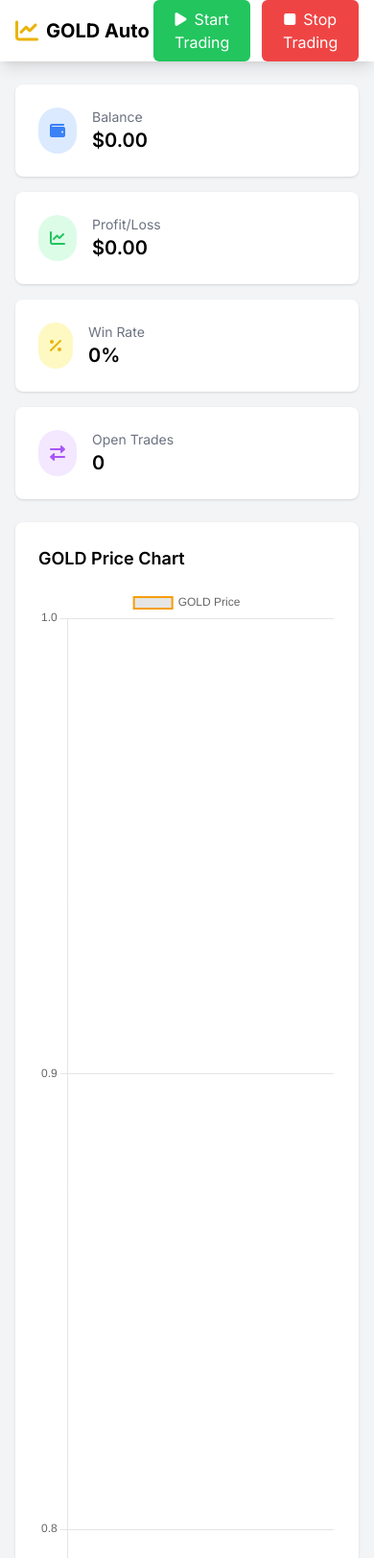
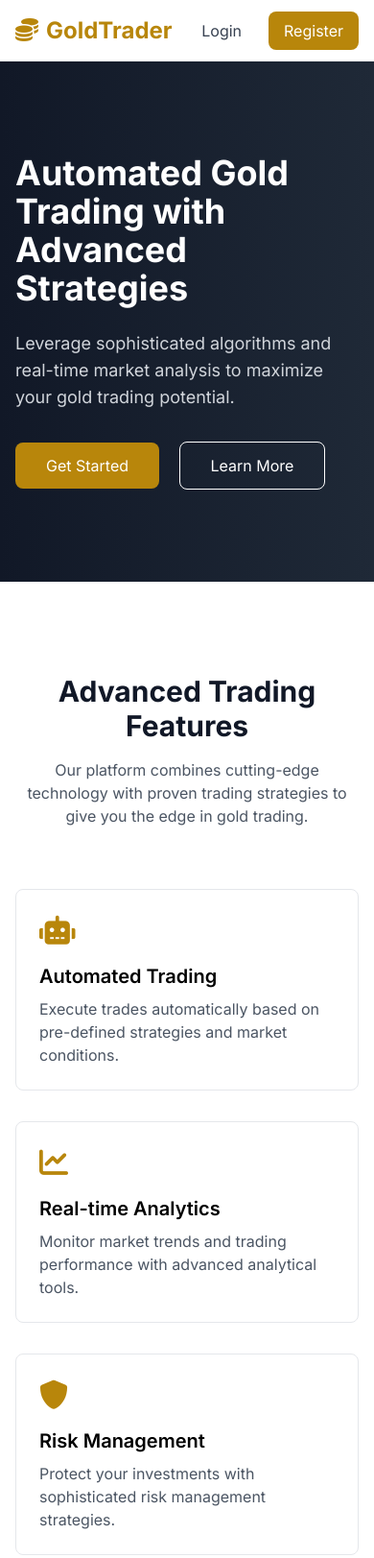
Before and after one commit to shounza/blackboxai-1744496457272, a plain HTML site: page gold-trader/frontend/index.html in a window 390 px wide. Shown: the top 1623 px of the page at 96% size. Drawn offline with nearby package versions, Linux system fonts and the light colour scheme; no server answers.

Commit message:
Add gold-trader/frontend/index.html 1744500358658

```diff
--- a/gold-trader/frontend/index.html
+++ b/gold-trader/frontend/index.html
@@ -3,133 +3,191 @@
 <head>
     <meta charset="UTF-8">
     <meta name="viewport" content="width=device-width, initial-scale=1.0">
-    <title>GOLD Auto Trader - Dashboard</title>
+    <title>GoldTrader - Automated Gold Trading Platform</title>
     <script src="https://cdn.tailwindcss.com"></script>
     <link href="https://fonts.googleapis.com/css2?family=Inter:wght@400;500;600;700&display=swap" rel="stylesheet">
     <link rel="stylesheet" href="https://cdnjs.cloudflare.com/ajax/libs/font-awesome/6.0.0-beta3/css/all.min.css">
-    <script src="https://cdn.jsdelivr.net/npm/chart.js"></script>
-    <style>
-        body {
-            font-family: 'Inter', sans-serif;
+    <script>
+        tailwind.config = {
+            theme: {
+                extend: {
+                    fontFamily: {
+                        sans: ['Inter', 'sans-serif'],
+                    },
+                    colors: {
+                        gold: {
+                            light: '#FFD700',
+                            DEFAULT: '#D4AF37',
+                            dark: '#B8860B',
                         }
-    </style>
+                    }
+                }
+            }
+        }
+    </script>
 </head>
-<body class="bg-gray-100">
+<body class="font-sans bg-gray-50">
     <!-- Navigation -->
     <nav class="bg-white shadow-lg">
-        <div class="max-w-7xl mx-auto px-4">
+        <div class="max-w-7xl mx-auto px-4 sm:px-6 lg:px-8">
             <div class="flex justify-between h-16">
-                <div class="flex">
-                    <div class="flex-shrink-0 flex items-center">
-                        <i class="fas fa-chart-line text-yellow-500 text-2xl mr-2"></i>
-                        <span class="text-xl font-bold">GOLD Auto Trader</span>
+                <div class="flex items-center">
+                    <span class="text-2xl font-bold text-gold-dark">
+                        <i class="fas fa-coins mr-2"></i>GoldTrader
+                    </span>
                 </div>
-                </div>
-                <div class="flex items-center">
-                    <button id="startTradingBtn" class="bg-green-500 hover:bg-green-600 text-white px-4 py-2 rounded-md mr-3">
-                        <i class="fas fa-play mr-2"></i>Start Trading
-                    </button>
-                    <button id="stopTradingBtn" class="bg-red-500 hover:bg-red-600 text-white px-4 py-2 rounded-md">
-                        <i class="fas fa-stop mr-2"></i>Stop Trading
-                    </button>
+                <div class="flex items-center space-x-4">
+                    <a href="login.html" class="text-gray-700 hover:text-gold-dark px-3 py-2">Login</a>
+                    <a href="register.html" class="bg-gold-dark text-white px-4 py-2 rounded-lg hover:bg-gold transition-colors">Register</a>
                 </div>
             </div>
         </div>
     </nav>
 
-    <!-- Main Content -->
-    <div class="max-w-7xl mx-auto px-4 py-6">
-        <!-- Account Overview -->
-        <div class="grid grid-cols-1 md:grid-cols-4 gap-4 mb-6">
-            <div class="bg-white rounded-lg shadow p-6">
-                <div class="flex items-center">
-                    <div class="p-3 bg-blue-100 rounded-full">
-                        <i class="fas fa-wallet text-blue-500"></i>
-                    </div>
-                    <div class="ml-4">
-                        <p class="text-sm text-gray-500">Balance</p>
-                        <h3 class="text-xl font-semibold" id="accountBalance">$0.00</h3>
+    <!-- Hero Section -->
+    <div class="bg-gradient-to-r from-gray-900 to-gray-800 text-white">
+        <div class="max-w-7xl mx-auto px-4 sm:px-6 lg:px-8 py-24">
+            <div class="grid grid-cols-1 md:grid-cols-2 gap-12 items-center">
+                <div>
+                    <h1 class="text-4xl md:text-5xl font-bold mb-6">
+                        Automated Gold Trading with Advanced Strategies
+                    </h1>
+                    <p class="text-lg text-gray-300 mb-8">
+                        Leverage sophisticated algorithms and real-time market analysis to maximize your gold trading potential.
+                    </p>
+                    <div class="space-x-4">
+                        <a href="register.html" class="bg-gold-dark text-white px-8 py-3 rounded-lg hover:bg-gold transition-colors inline-block">
+                            Get Started
+                        </a>
+                        <a href="#features" class="border border-white text-white px-8 py-3 rounded-lg hover:bg-white hover:text-gray-900 transition-colors inline-block">
+                            Learn More
+                        </a>
                     </div>
                 </div>
-            </div>
-            <div class="bg-white rounded-lg shadow p-6">
-                <div class="flex items-center">
-                    <div class="p-3 bg-green-100 rounded-full">
-                        <i class="fas fa-chart-line text-green-500"></i>
-                    </div>
-                    <div class="ml-4">
-                        <p class="text-sm text-gray-500">Profit/Loss</p>
-                        <h3 class="text-xl font-semibold" id="profitLoss">$0.00</h3>
-                    </div>
-                </div>
-            </div>
-            <div class="bg-white rounded-lg shadow p-6">
-                <div class="flex items-center">
-                    <div class="p-3 bg-yellow-100 rounded-full">
-                        <i class="fas fa-percentage text-yellow-500"></i>
-                    </div>
-                    <div class="ml-4">
-                        <p class="text-sm text-gray-500">Win Rate</p>
-                        <h3 class="text-xl font-semibold" id="winRate">0%</h3>
-                    </div>
-                </div>
-            </div>
-            <div class="bg-white rounded-lg shadow p-6">
-                <div class="flex items-center">
-                    <div class="p-3 bg-purple-100 rounded-full">
-                        <i class="fas fa-exchange-alt text-purple-500"></i>
-                    </div>
-                    <div class="ml-4">
-                        <p class="text-sm text-gray-500">Open Trades</p>
-                        <h3 class="text-xl font-semibold" id="openTrades">0</h3>
+                <div class="hidden md:block">
+                    <img src="https://images.pexels.com/photos/186461/pexels-photo-186461.jpeg" alt="Gold Trading" class="rounded-lg shadow-2xl">
                 </div>
             </div>
         </div>
     </div>
 
-        <!-- Charts and Trading Activity -->
-        <div class="grid grid-cols-1 lg:grid-cols-2 gap-6">
-            <!-- Price Chart -->
-            <div class="bg-white rounded-lg shadow p-6">
-                <h2 class="text-lg font-semibold mb-4">GOLD Price Chart</h2>
-                <canvas id="priceChart" height="300"></canvas>
+    <!-- Features Section -->
+    <div id="features" class="py-24 bg-white">
+        <div class="max-w-7xl mx-auto px-4 sm:px-6 lg:px-8">
+            <div class="text-center mb-16">
+                <h2 class="text-3xl font-bold text-gray-900 mb-4">Advanced Trading Features</h2>
+                <p class="text-gray-600 max-w-2xl mx-auto">Our platform combines cutting-edge technology with proven trading strategies to give you the edge in gold trading.</p>
             </div>
-
-            <!-- Performance Chart -->
-            <div class="bg-white rounded-lg shadow p-6">
-                <h2 class="text-lg font-semibold mb-4">Performance History</h2>
-                <canvas id="performanceChart" height="300"></canvas>
+            <div class="grid grid-cols-1 md:grid-cols-3 gap-8">
+                <div class="p-6 border border-gray-200 rounded-lg hover:shadow-lg transition-shadow">
+                    <div class="text-gold-dark mb-4 text-3xl">
+                        <i class="fas fa-robot"></i>
                     </div>
+                    <h3 class="text-xl font-semibold mb-2">Automated Trading</h3>
+                    <p class="text-gray-600">Execute trades automatically based on pre-defined strategies and market conditions.</p>
                 </div>
-
-        <!-- Recent Trades -->
-        <div class="mt-6">
-            <div class="bg-white rounded-lg shadow">
-                <div class="px-6 py-4 border-b border-gray-200">
-                    <h2 class="text-lg font-semibold">Recent Trades</h2>
+                <div class="p-6 border border-gray-200 rounded-lg hover:shadow-lg transition-shadow">
+                    <div class="text-gold-dark mb-4 text-3xl">
+                        <i class="fas fa-chart-line"></i>
                     </div>
-                <div class="overflow-x-auto">
-                    <table class="min-w-full divide-y divide-gray-200">
-                        <thead class="bg-gray-50">
-                            <tr>
-                                <th class="px-6 py-3 text-left text-xs font-medium text-gray-500 uppercase tracking-wider">Date/Time</th>
-                                <th class="px-6 py-3 text-left text-xs font-medium text-gray-500 uppercase tracking-wider">Type</th>
-                                <th class="px-6 py-3 text-left text-xs font-medium text-gray-500 uppercase tracking-wider">Entry Price</th>
-                                <th class="px-6 py-3 text-left text-xs font-medium text-gray-500 uppercase tracking-wider">Exit Price</th>
-                                <th class="px-6 py-3 text-left text-xs font-medium text-gray-500 uppercase tracking-wider">Profit/Loss</th>
-                                <th class="px-6 py-3 text-left text-xs font-medium text-gray-500 uppercase tracking-wider">Status</th>
-                            </tr>
-                        </thead>
-                        <tbody class="bg-white divide-y divide-gray-200" id="recentTradesBody">
-                            <!-- Trade rows will be dynamically inserted here -->
-                        </tbody>
-                    </table>
+                    <h3 class="text-xl font-semibold mb-2">Real-time Analytics</h3>
+                    <p class="text-gray-600">Monitor market trends and trading performance with advanced analytical tools.</p>
+                </div>
+                <div class="p-6 border border-gray-200 rounded-lg hover:shadow-lg transition-shadow">
+                    <div class="text-gold-dark mb-4 text-3xl">
+                        <i class="fas fa-shield-alt"></i>
+                    </div>
+                    <h3 class="text-xl font-semibold mb-2">Risk Management</h3>
+                    <p class="text-gray-600">Protect your investments with sophisticated risk management strategies.</p>
                 </div>
             </div>
         </div>
     </div>
 
-    <!-- Scripts -->
-    <script src="js/dashboard.js"></script>
+    <!-- Trading Strategies Section -->
+    <div class="py-24 bg-gray-50">
+        <div class="max-w-7xl mx-auto px-4 sm:px-6 lg:px-8">
+            <div class="text-center mb-16">
+                <h2 class="text-3xl font-bold text-gray-900 mb-4">Trading Strategies</h2>
+                <p class="text-gray-600 max-w-2xl mx-auto">Choose from multiple proven strategies or customize your own approach.</p>
+            </div>
+            <div class="grid grid-cols-1 md:grid-cols-2 gap-8">
+                <div class="bg-white p-8 rounded-lg shadow-lg">
+                    <div class="flex items-center mb-4">
+                        <i class="fas fa-trending-up text-gold-dark text-2xl mr-3"></i>
+                        <h3 class="text-xl font-semibold">EMA Crossover Strategy</h3>
+                    </div>
+                    <p class="text-gray-600 mb-4">Utilize exponential moving averages to identify trend changes and potential entry points.</p>
+                    <ul class="space-y-2 text-gray-600">
+                        <li><i class="fas fa-check text-green-500 mr-2"></i>Fast & Slow EMA crossover signals</li>
+                        <li><i class="fas fa-check text-green-500 mr-2"></i>Trend confirmation</li>
+                        <li><i class="fas fa-check text-green-500 mr-2"></i>Automated execution</li>
+                    </ul>
+                </div>
+                <div class="bg-white p-8 rounded-lg shadow-lg">
+                    <div class="flex items-center mb-4">
+                        <i class="fas fa-chart-bar text-gold-dark text-2xl mr-3"></i>
+                        <h3 class="text-xl font-semibold">RSI Strategy</h3>
+                    </div>
+                    <p class="text-gray-600 mb-4">Trade based on overbought and oversold conditions using the Relative Strength Index.</p>
+                    <ul class="space-y-2 text-gray-600">
+                        <li><i class="fas fa-check text-green-500 mr-2"></i>Overbought/Oversold signals</li>
+                        <li><i class="fas fa-check text-green-500 mr-2"></i>Momentum confirmation</li>
+                        <li><i class="fas fa-check text-green-500 mr-2"></i>Risk management rules</li>
+                    </ul>
+                </div>
+            </div>
+        </div>
+    </div>
+
+    <!-- Call to Action -->
+    <div class="bg-gold-dark text-white py-16">
+        <div class="max-w-7xl mx-auto px-4 sm:px-6 lg:px-8 text-center">
+            <h2 class="text-3xl font-bold mb-4">Start Trading Today</h2>
+            <p class="text-lg mb-8 max-w-2xl mx-auto">Join thousands of traders using our automated trading platform to navigate the gold market.</p>
+            <a href="register.html" class="bg-white text-gold-dark px-8 py-3 rounded-lg hover:bg-gray-100 transition-colors inline-block font-semibold">
+                Create Free Account
+            </a>
+        </div>
+    </div>
+
+    <!-- Footer -->
+    <footer class="bg-gray-900 text-gray-300 py-12">
+        <div class="max-w-7xl mx-auto px-4 sm:px-6 lg:px-8">
+            <div class="grid grid-cols-1 md:grid-cols-4 gap-8">
+                <div>
+                    <h3 class="text-white text-lg font-semibold mb-4">GoldTrader</h3>
+                    <p class="text-sm">Advanced automated trading platform for gold markets.</p>
+                </div>
+                <div>
+                    <h4 class="text-white text-lg font-semibold mb-4">Quick Links</h4>
+                    <ul class="space-y-2 text-sm">
+                        <li><a href="#" class="hover:text-gold">Home</a></li>
+                        <li><a href="#features" class="hover:text-gold">Features</a></li>
+                        <li><a href="login.html" class="hover:text-gold">Login</a></li>
+                        <li><a href="register.html" class="hover:text-gold">Register</a></li>
+                    </ul>
+                </div>
+                <div>
+                    <h4 class="text-white text-lg font-semibold mb-4">Resources</h4>
+                    <ul class="space-y-2 text-sm">
+                        <li><a href="#" class="hover:text-gold">Documentation</a></li>
+                        <li><a href="#" class="hover:text-gold">API Reference</a></li>
+                        <li><a href="#" class="hover:text-gold">Market Analysis</a></li>
+                    </ul>
+                </div>
+                <div>
+                    <h4 class="text-white text-lg font-semibold mb-4">Contact</h4>
+                    <ul class="space-y-2 text-sm">
+                        <li><i class="fas fa-envelope mr-2"></i>support@goldtrader.com</li>
+                        <li><i class="fas fa-phone mr-2"></i>+1 (555) 123-4567</li>
+                    </ul>
+                </div>
+            </div>
+            <div class="border-t border-gray-800 mt-8 pt-8 text-sm text-center">
+                <p>&copy; 2024 GoldTrader. All rights reserved.</p>
+            </div>
+        </div>
+    </footer>
 </body>
 </html>
```
Lines whose indentation alone changed are shown as unchanged.
